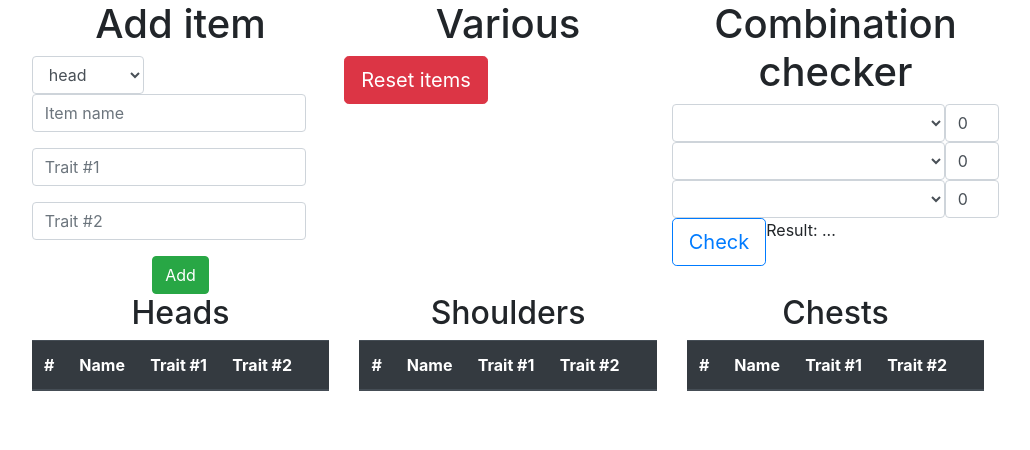
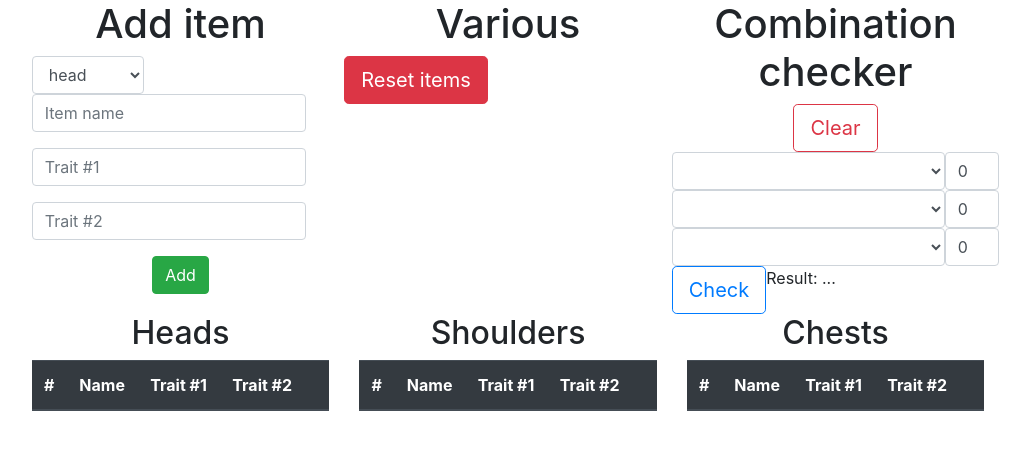
Before and after one commit to Marahin/wow-set-trait-combination-matcher, a plain HTML site: page index.html in a window 1280 px wide. Shown: the whole page, without its empty margins (132-1162 px from the left). Drawn offline with Linux system fonts and the light colour scheme.

Commit message:
add clear button

```diff
--- a/index.html
+++ b/index.html
@@ -39,6 +39,8 @@
             </div>
             <div class="col-md-3">
                 <h1>Combination checker</h1>
+                <button class="btn btn-outline-danger btn-lg" onclick="$('#checkerResult').text('Result: ...');">Clear</button>
+
                 <form class="form" id="checkerForm">
                     <div class="row">
                         <div class="col-md-12">
```
